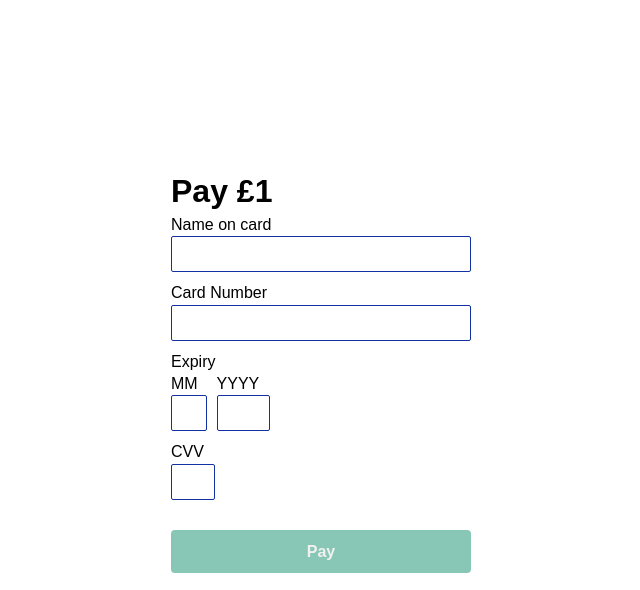
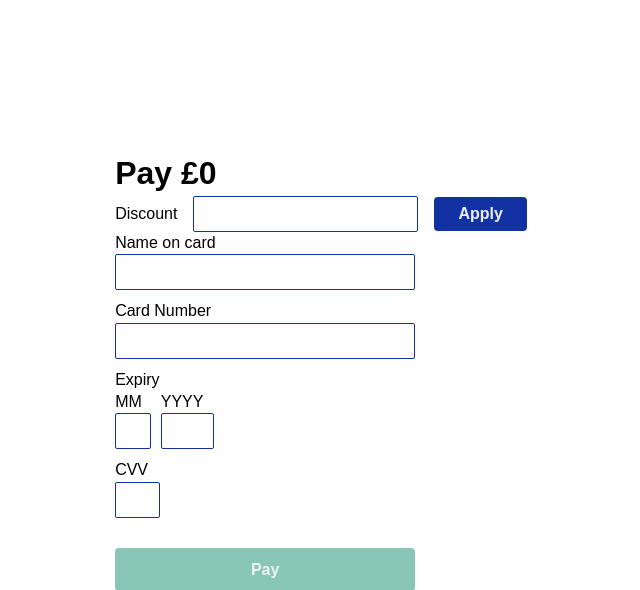
Before and after one commit to rhydb/flaskshop, a Flask app: page /pay in a window 1280 px wide. Shown: the part 68-658 px from the top of the page, without its empty margins (319-959 px from the left). Run offline with Flask 3, Linux system fonts and the light colour scheme; a user stored in the database is signed in.

Commit message:
add discounts

```diff
--- a/app/main/routes.py
+++ b/app/main/routes.py
@@ -1,5 +1,5 @@
 from flask_login import current_user, login_user, logout_user
-from ..models import User, Product, Basket, BasketItem
+from ..models import User, Product, Basket, BasketItem, Discount
 from . import main
 from .. import db
 from flask import flash, jsonify, redirect, render_template, session, url_for, request
@@ -62,6 +62,10 @@ def index():
 def setup():
     for product in tractor_items:
         db.session.add(product)
+
+    for code, discount in [("discount", 0.1), ("tractor", 0.5), ("free", 1.0)]:
+        db.session.add(Discount(code=code, discount=discount))
+
     db.session.commit()
     return redirect(url_for("main.index"))
 
@@ -217,7 +221,8 @@ def checkout():
 
 @main.get("/pay")
 def pay():
-    return render_template("pay.html", total=session.setdefault("total", 0))
+    total = session.get("total", 0) * (1 - session.get("discount", 0))
+    return render_template("pay.html", total=total)
 
 @main.route("/thankyou")
 def thankyou():
@@ -232,3 +237,20 @@ def pay_post():
         db.session.commit()
     empty_session_basket()
     return redirect(url_for("main.thankyou"))
+
+@main.get("/discount/<code>")
+def discount_get(code):
+    discount = db.session.execute(db.select(Discount).where(Discount.code == code)).scalar()
+    if not discount:
+        return jsonify({ "error": 1, "message": "Invalid discount code" })
+
+    percent = "%" + str(discount.discount * 100)
+    total = session.get("total", 0)
+
+    total *= 1.0 - discount.discount
+
+    return jsonify({
+        "message": "You saved " + percent,
+        "discount": discount.discount,
+        "total": total,
+    })
--- a/app/models.py
+++ b/app/models.py
@@ -52,3 +52,7 @@ class BasketItem(db.Model):
     product = db.relationship("Product", backref="basketitem", lazy=True, uselist=False)
     quantity = db.Column(db.Integer, nullable=False, default=1)
     basket_id = db.Column(db.Integer, db.ForeignKey("basket.id"), nullable=False)
+
+class Discount(db.Model):
+    code = db.Column(db.String(10), primary_key=True)
+    discount = db.Column(db.Float, nullable=False, default=0.1)
--- a/app/static/main.js
+++ b/app/static/main.js
@@ -1,6 +1,14 @@
 basket = {
     products: {},
     total: 0,
+}
+
+const setTotal = (total) => {
+    basket.total = total;
+    const totalElement = document.getElementById("total");
+    if (totalElement) {
+        totalElement.innerText = `£${total}`;
+    }
 }
 
 const basketCount = (product) => basket.products[product] ?? 0;
@@ -57,9 +65,7 @@ const modifyBasketCount = (sendModify, product, n) => {
             return;
         }
 
-        basket.total = data.total;
-        const totalElement = document.getElementById("total");
-        totalElement.innerText = `£${basket.total}`;
+        setTotal(data.total)
 
         const newCount = basketCount(product) + n;
         basket.products[product] = newCount;
@@ -124,7 +130,6 @@ const incrementCheckoutBasket = (event, product) => {
     incrementBasket(event, product).then(newCount => {
         const productSummary = document.getElementById(checkoutSummaryItemId(product));
         const [itemCount] = productSummary.getElementsByClassName("item-count");
-        console.log(itemCount);
         itemCount.innerText = newCount;
     });
 }
@@ -315,6 +320,28 @@ const disablePayBtnWhenBasketEmpty = () => {
     }
 }
 
+const applyDiscount = () => {
+    const code = document.getElementById("discountCode").value;
+    fetch(`/discount/${code}`)
+        .then((res) => res.json())
+        .then(res => {
+            const discountResult = document.getElementById("discountResult");
+
+            if (res.error) {
+                discountResult.classList.remove("goodmsg");
+                discountResult.classList.add("errormsg");
+            } else {
+                // discount worked
+                discountResult.classList.remove("errormsg");
+                discountResult.classList.add("goodmsg");
+
+                setTotal(parseInt(res.total))
+            }
+
+            discountResult.innerText = res.message;
+        })
+}
+
 class Validator {
     constructor(data) {
         this.data = data;
--- a/app/static/style.css
+++ b/app/static/style.css
@@ -124,6 +124,9 @@ nav .button-row {
     display: flex;
     align-items: center;
 }
+.gap-1 {
+    gap: 1em;
+}
 .row-spread {
     justify-content: space-between;
 }
@@ -240,6 +243,9 @@ input.bad:focus {
 
 .errormsg {
     color: var(--red);
+}
+.goodmsg {
+    color: var(--green)
 }
 
 input.search {
--- a/app/templates/checkout.html
+++ b/app/templates/checkout.html
@@ -64,6 +64,7 @@
                     </div>
                     <hr>
                     <h3>Total (<span id="basket-count">{{ basket|length }}</span> items): <span id="total">£{{ total }}</span></h3>
+
                     <a href="{{ url_for("main.pay") }}" id="btn-pay" class="btn btn-green btn-pay">Pay</a>
                 </div>
             </aside>
--- a/app/templates/pay.html
+++ b/app/templates/pay.html
@@ -17,7 +17,14 @@
 
         {% block main %}
         <main class="center">
-            <h1>Pay £{{ total }}</h1>
+            <h1>Pay <span id="total">£{{ total }}</span></h1>
+
+            <div class="row gap-1">
+                <label>Discount</label>
+                <input id="discountCode" type="text">
+                <button onclick="applyDiscount()" class="btn">Apply</button>
+            </div>
+            <div id="discountResult"></div>
 
             {% for msg in get_flashed_messages() %}
             <div class="errormsg">{{ msg }}</div>
```
